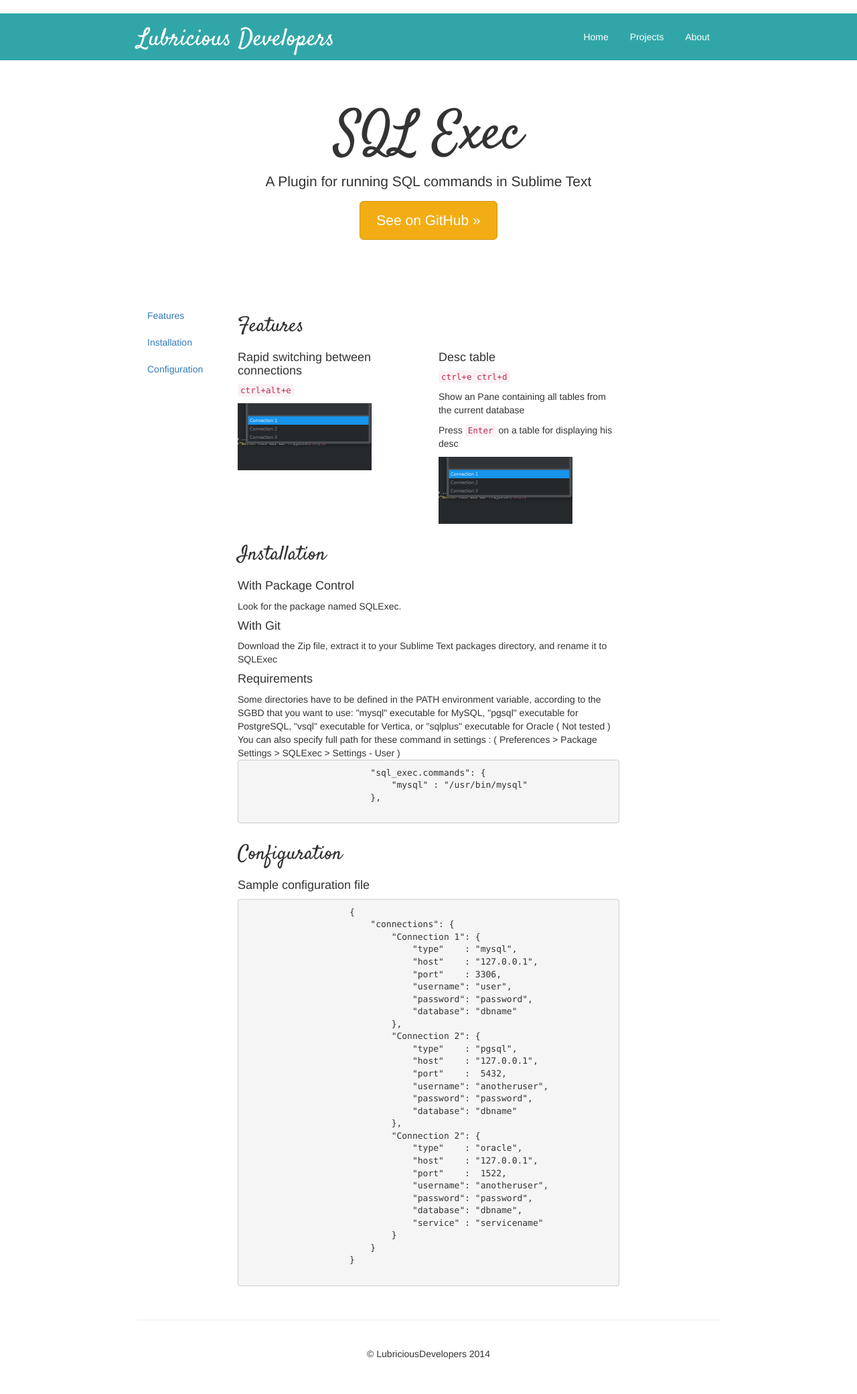
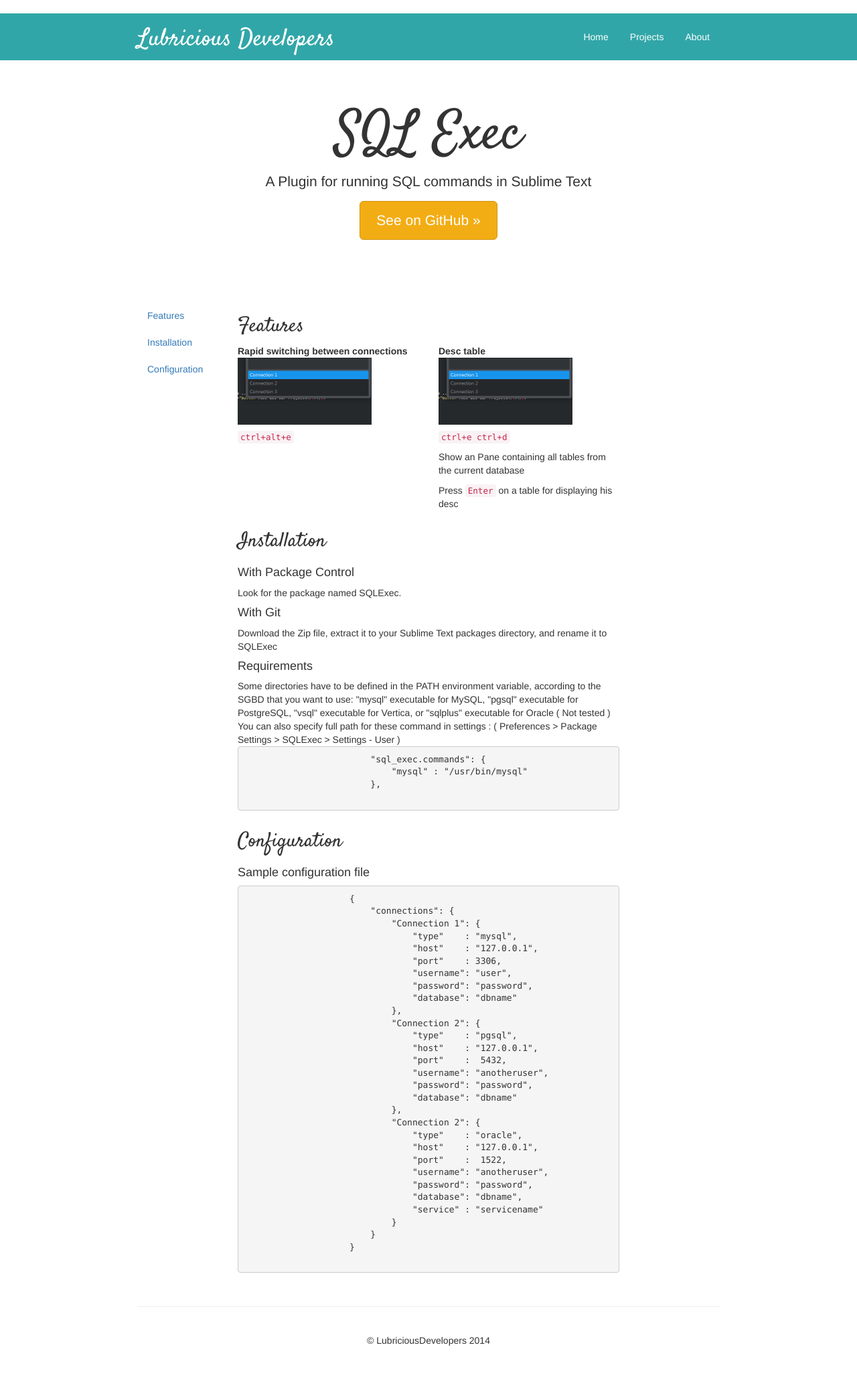
Before and after one commit to LubriciousDevelopers/lubriciousdevelopers.github.io, a Jekyll site: the page built from projects/sublime-sql-exec/index.html, in a window 1280 px wide. Shown: the whole page at 67% size. Built offline with Jekyll 4.4.1, drawn with Linux system fonts in a browser that asks for light colours; nearby versions of some CDN libraries.

Commit message:
Complete sql exec doc

```diff
--- a/projects/sublime-sql-exec/index.html
+++ b/projects/sublime-sql-exec/index.html
@@ -26,16 +26,16 @@
 
             <div class="row">
                 <div class="col-lg-6">
-                    <h4>Rapid switching between connections</h4>
+                    <strong>Rapid switching between connections</strong>
+                    <p><img src="images/switch.png"/></p>
                     <p><code>ctrl+alt+e</code></p>
-                    <p><img src="images/switch.png"/></p>
                 </div>
                 <div class="col-lg-6">
-                    <h4>Desc table</h4>
+                    <strong>Desc table</strong>
+                    <p><img src="images/switch.png"/></p>
                     <p><code>ctrl+e ctrl+d</code></p>
                     <p>Show an Pane containing all tables from the current database</p>
                     <p>Press <code>Enter</code> on a table for displaying his desc</p>
-                    <p><img src="images/switch.png"/></p>
                 </div>
             </div>
 
```
